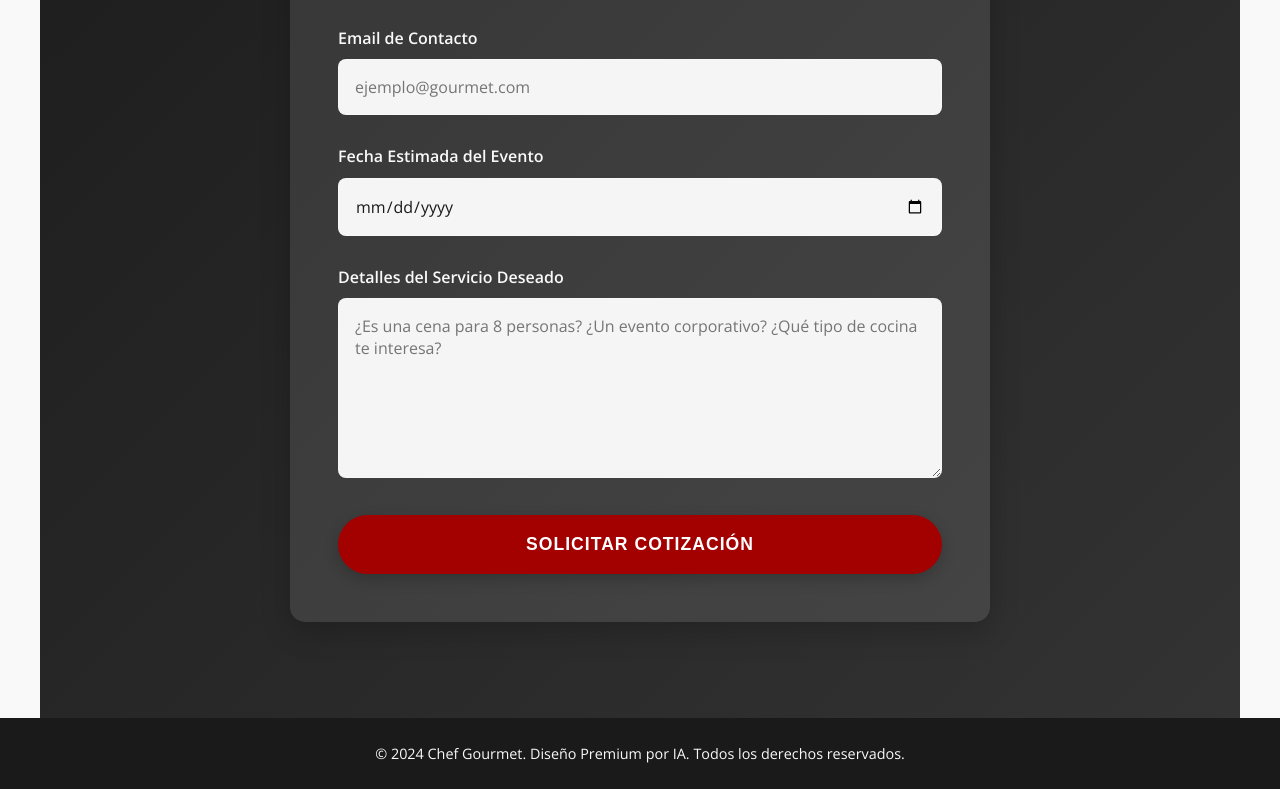
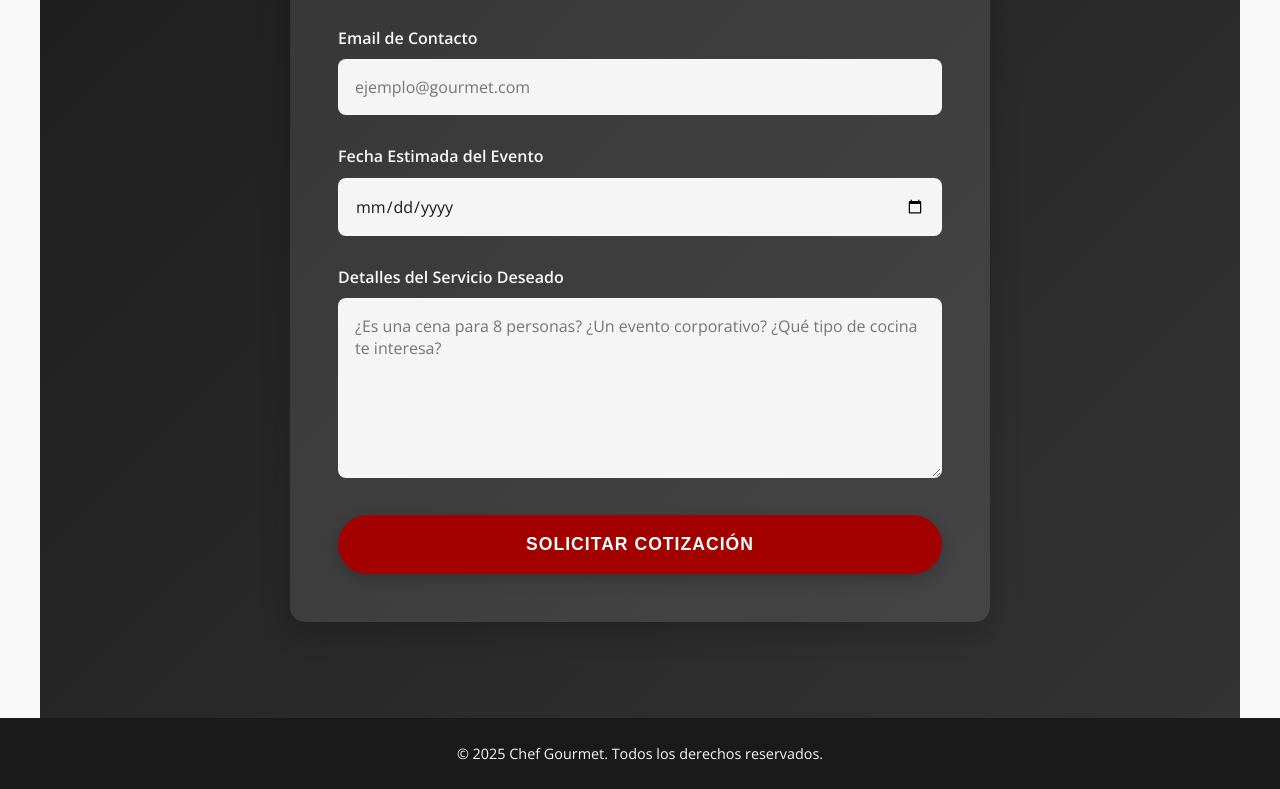
Before and after one commit to daniel22s/Webs, a plain HTML site: page Index.html in a window 1280 px wide. Shown: the part 3248-4037 px from the top of the page. Drawn offline with nearby package versions, Linux system fonts and the light colour scheme.

Commit message:
Nuevo diseño

```diff
--- a/Index.html
+++ b/Index.html
@@ -564,7 +564,7 @@
     </section>
 
     <footer class="footer">
-        <p>&copy; 2024 Chef Gourmet. Diseño Premium por IA. Todos los derechos reservados.</p>
+        <p>&copy; 2025 Chef Gourmet. Todos los derechos reservados.</p>
     </footer>
 
     <script>
```
